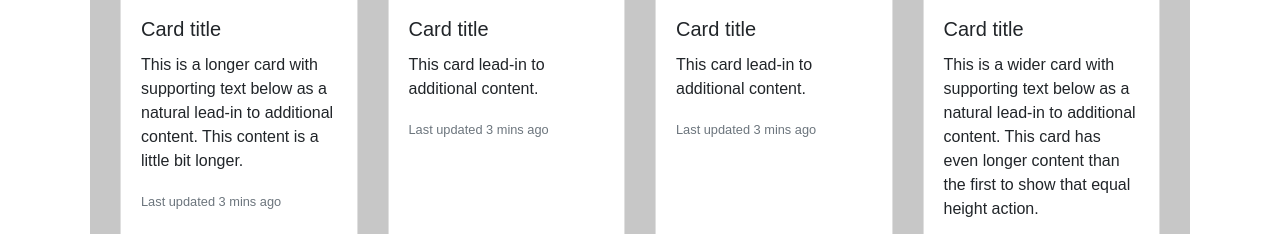
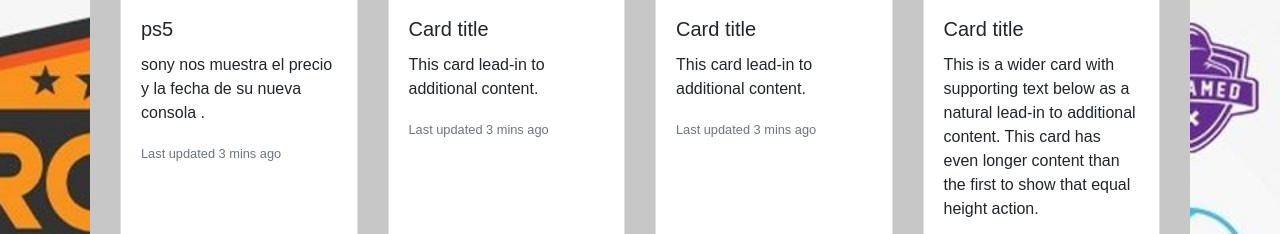
Before and after one commit to Raul-Veces507/desarrollo-IV-lab1, a plain HTML site: page index.html in a window 1280 px wide. Shown: the part 84-318 px from the top of the page. Drawn offline with nearby package versions, Linux system fonts and the light colour scheme.

Commit message:
actualizacion de la web

```diff
--- a/assets/css/main.css
+++ b/assets/css/main.css
@@ -1,27 +1,44 @@
 /* variables globales */
+
+
 :root {
   --bg-container: #c7c7c7;
 }
+* {
+  border: 0;
+  box-sizing: border-box;
+  margin: 0;
+  padding: 0;
+}
 
+html,
+body {
+  max-width: 100%;
+  overflow-x: hidden;
+}
+
+body {
+
+
+
+  background-image: url("../imagenes/Drone-Cup_1393070681_499134_1440x600.jpg");
+  height: 100vh;
+  background-color: red;
+
+
+  background-repeat: no-repeat;
+  background-position: top center;
+  background-attachment: fixed;
+  background-size: cover;
+}
 .contenido {
   margin: 0 auto;
 background: var(--bg-container);
   width: 1100px; ;
-
-
 }
 .carta-1{
   margin-left: 45px!important;
-
 }
-
-
-
-
-
-
-
-
   .sombra{
     font-size: 30px;
     text-decoration: none;
--- a/index.html
+++ b/index.html
@@ -40,7 +40,7 @@
                         juegos
                     </a>
                     <div class="dropdown-menu" aria-labelledby="navbarDropdown">
-                        <a class="dropdown-item" href="raimbow-six.html">rainbow-six</a>
+                        <a class="dropdown-item" href="raimbow.html">rainbow-six</a>
                         <a class="dropdown-item" href="#">apex legeds</a>
 
                         <a class="dropdown-item" href="#">Grand Turismo Sports</a>
@@ -59,10 +59,10 @@
     <div class="cartas-p   row col-md-12 col-lg-12">
         <div class="card-deck ">
             <div class="carta-1 card ">
-              <img src="..." class="card-img-top" alt="...">
+              <img src="assets/imagenes/ps5.jpg " card-img-top" alt="...">
               <div class="card-body">
-                <h5 class="card-title">Card title</h5>
-                <p class="card-text">This is a longer card with supporting text below as a natural lead-in to additional content. This content is a little bit longer.</p>
+                <h5 class="card-title">ps5</h5>
+                <p class="card-text">sony nos muestra el precio y la fecha de su nueva consola .</p>
                 <p class="card-text"><small class="text-muted">Last updated 3 mins ago</small></p>
               </div>
             </div>
```
